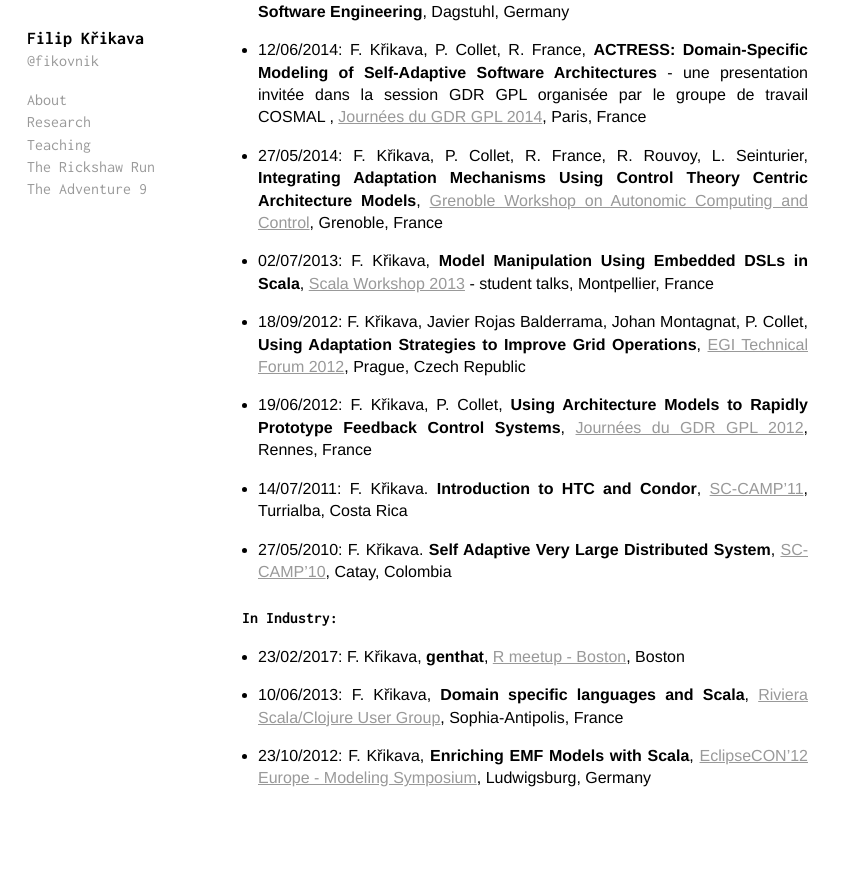
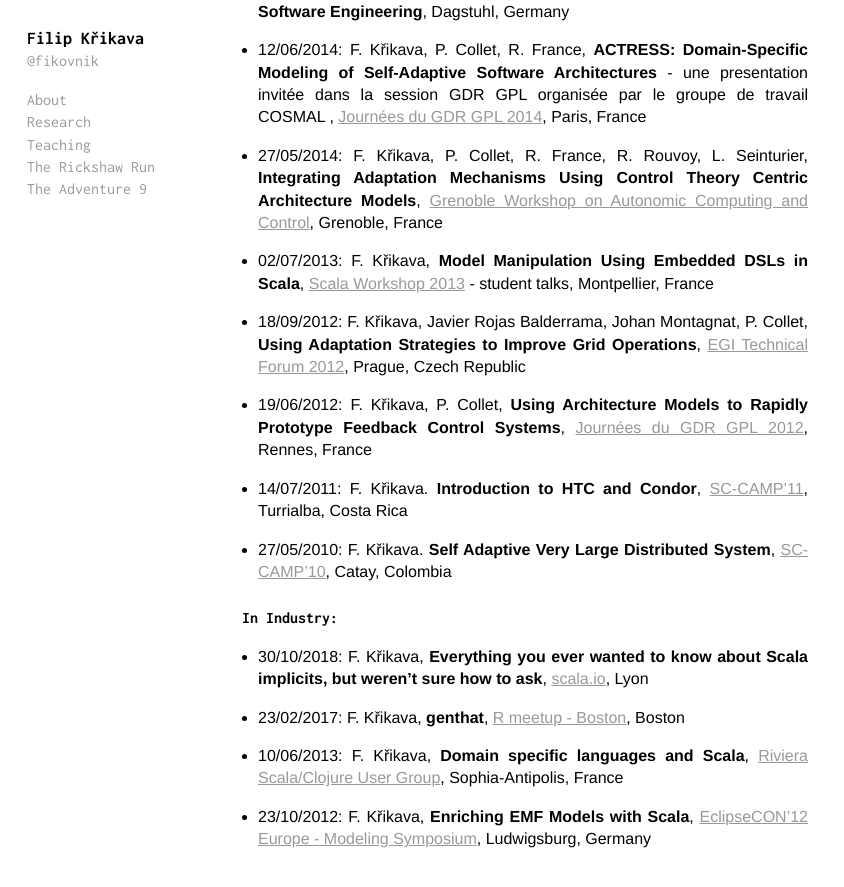
Before and after one commit to fikovnik/fikovnik.github.com, a Jekyll site: the page built from _posts/exhibit/0001-01-02-research.md, in a window 1280 px wide and 900 px high, scrolled down 5373 px. Shown: the top 887 px of the window, without its empty margins (0-844 px from the left). Built offline with Jekyll 4.4.1, drawn with Linux system fonts in a browser that asks for light colours; before the commit the page ends 6212 px from its top, so only the background shows below that.

Commit message:
Add scala.io'18

```diff
--- a/_posts/exhibit/0001-01-02-research.md
+++ b/_posts/exhibit/0001-01-02-research.md
@@ -146,6 +146,8 @@ List of publication at [Google Scholar](http://scholar.google.co.kr/citations?hl
 
 ### In Industry:
 
+- 30/10/2018: F. Křikava, __Everything you ever wanted to know about Scala implicits, but weren't sure how to ask__, [scala.io](https://scala.io/2018/talks.html#/#AIY-6535), Lyon
+
 - 23/02/2017: F. Křikava, __genthat__, [R meetup - Boston](http://fikovnik.net/presentations/genthat.html#1), Boston
 
 - 10/06/2013: F. Křikava, __Domain specific languages and Scala__, [Riviera Scala/Clojure User Group](http://www.slideshare.net/krikava/domain-specific-languages-and-scala), Sophia-Antipolis, France
```
